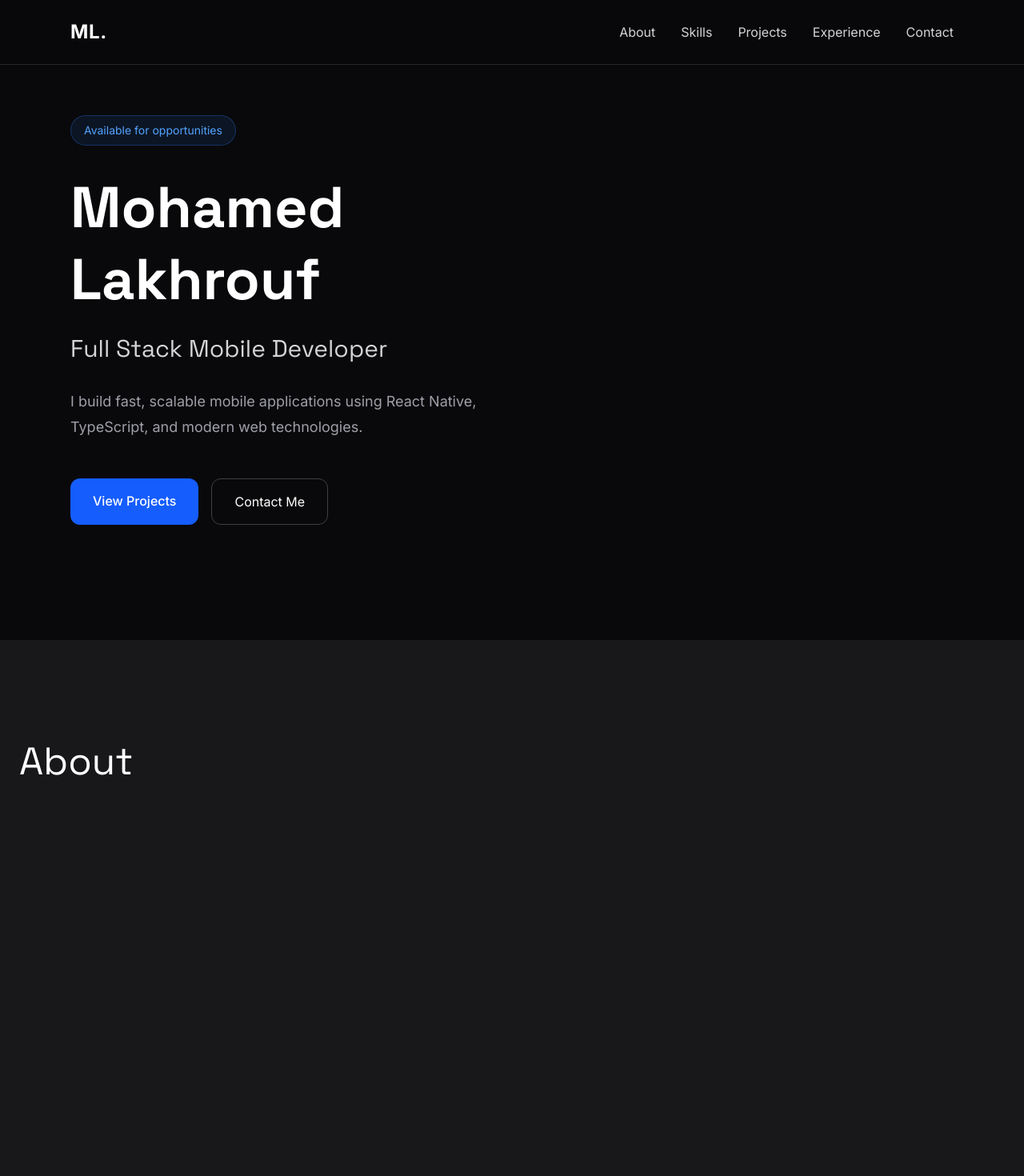
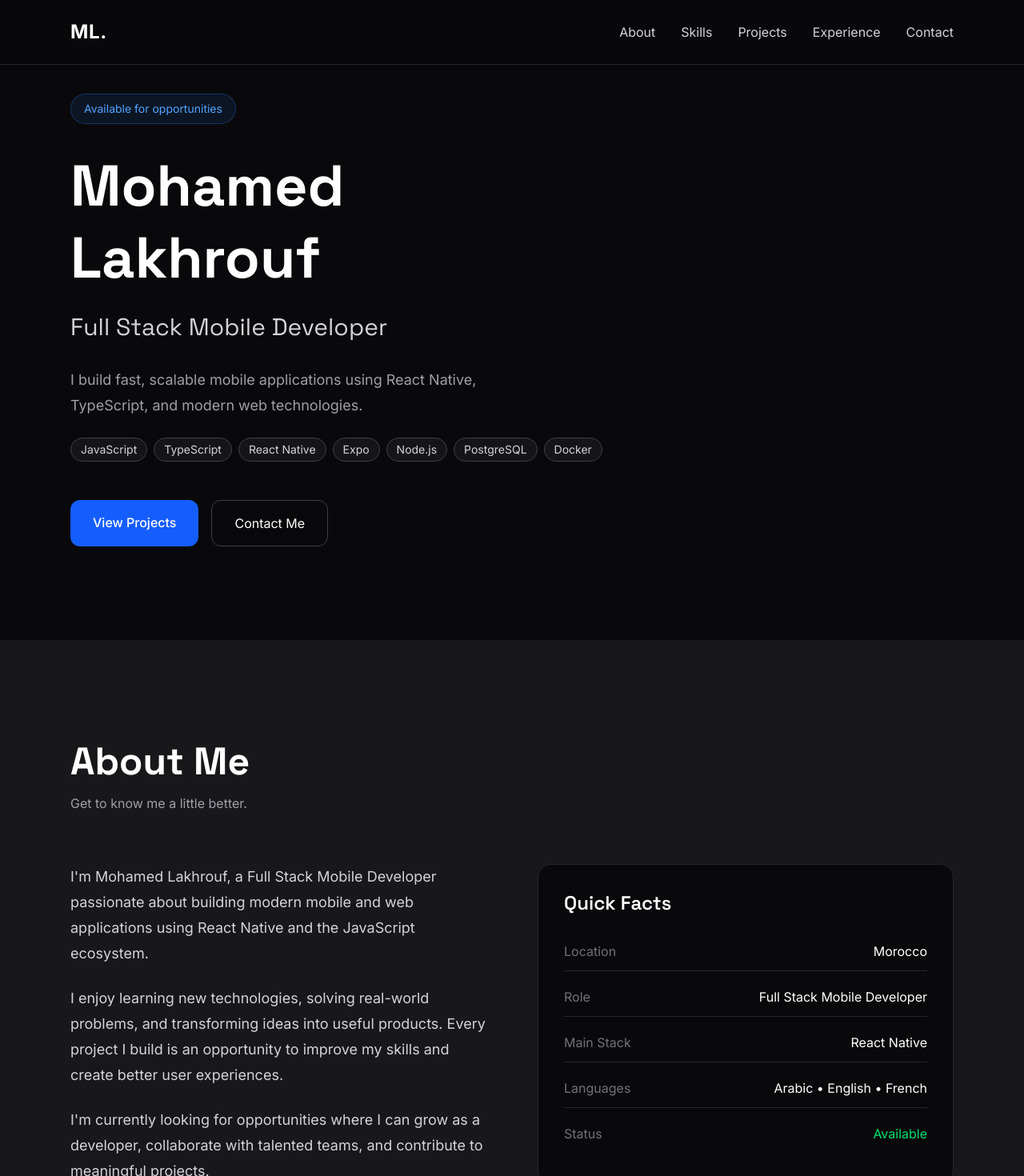
Before and after one commit to SUITSHIMED/portfolio-v2, a React (Vite) app: page / in a window 1280 px wide. Shown: the top 1470 px of the page at 80% size. Built offline with nearby package versions, Linux system fonts and the light colour scheme.

Commit message:
added about section

```diff
--- a/package.json
+++ b/package.json
@@ -13,6 +13,7 @@
     "@tailwindcss/vite": "^4.3.3",
     "react": "^19.2.7",
     "react-dom": "^19.2.7",
+    "slim": "^0.11.1",
     "tailwindcss": "^4.3.3"
   },
   "devDependencies": {
--- /dev/null
+++ b/src/data/techStack.ts
@@ -0,0 +1,9 @@
+export const techStack = [
+  "JavaScript",
+  "TypeScript",
+  "React Native",
+  "Expo",
+  "Node.js",
+  "PostgreSQL",
+  "Docker",
+];
--- a/src/sections/About/About.tsx
+++ b/src/sections/About/About.tsx
@@ -1,12 +1,87 @@
+import Container from "@/components/ui/Container";
+
 function About() {
   return (
     <section
       id="about"
-      className="min-h-screen bg-zinc-900 px-6 py-32"
+      className="bg-zinc-900 py-32"
     >
-      <h2 className="text-5xl font-heading">
-        About
-      </h2>
+      <Container>
+
+        <div className="mb-16">
+          <h2 className="text-5xl font-bold">About Me</h2>
+          <p className="mt-4 max-w-xl text-zinc-400">
+            Get to know me a little better.
+          </p>
+        </div>
+
+        <div className="grid gap-16 lg:grid-cols-2">
+
+          <div className="space-y-6 text-lg leading-8 text-zinc-300">
+
+            <p>
+              I'm Mohamed Lakhrouf, a Full Stack Mobile Developer passionate
+              about building modern mobile and web applications using
+              React Native and the JavaScript ecosystem.
+            </p>
+
+            <p>
+              I enjoy learning new technologies, solving real-world problems,
+              and transforming ideas into useful products. Every project I
+              build is an opportunity to improve my skills and create better
+              user experiences.
+            </p>
+
+            <p>
+              I'm currently looking for opportunities where I can grow as a
+              developer, collaborate with talented teams, and contribute to
+              meaningful projects.
+            </p>
+
+          </div>
+
+          <div className="rounded-2xl border border-zinc-800 bg-zinc-950 p-8">
+
+            <h3 className="mb-8 text-2xl font-semibold">
+              Quick Facts
+            </h3>
+
+            <div className="space-y-5">
+
+              <div className="flex justify-between border-b border-zinc-800 pb-3">
+                <span className="text-zinc-500">Location</span>
+                <span>Morocco</span>
+              </div>
+
+              <div className="flex justify-between border-b border-zinc-800 pb-3">
+                <span className="text-zinc-500">Role</span>
+                <span>Full Stack Mobile Developer</span>
+              </div>
+
+              <div className="flex justify-between border-b border-zinc-800 pb-3">
+                <span className="text-zinc-500">Main Stack</span>
+                <span>React Native</span>
+              </div>
+
+              <div className="flex justify-between border-b border-zinc-800 pb-3">
+                <span className="text-zinc-500">Languages</span>
+                <span>Arabic • English • French</span>
+              </div>
+
+              <div className="flex justify-between">
+                <span className="text-zinc-500">Status</span>
+                <span className="text-green-400">
+                  Available
+                </span>
+              </div>
+
+            </div>
+
+          </div>
+
+        </div>
+
+      </Container>
     </section>
   );
 }
--- a/src/sections/Hero/Hero.tsx
+++ b/src/sections/Hero/Hero.tsx
@@ -1,12 +1,15 @@
 import Container from "@/components/ui/Container";
+import { techStack } from "@/data/techStack";
+
+
 function Hero() {
   return (
     <section
       id="hero"
-  className="flex min-h-screen items-center bg-zinc-950"
+      className="relative flex min-h-screen items-center overflow-hidden bg-zinc-950"
     >
+
       <Container>
-
         <span className="inline-block rounded-full border border-blue-500/30 bg-blue-500/10 px-4 py-2 text-sm text-blue-400">
           Available for opportunities
         </span>
@@ -26,8 +29,18 @@ function Hero() {
           TypeScript, and modern web technologies.
         </p>
 
+        <div className="mt-6 flex flex-wrap gap-2">
+          {techStack.map((tech) => (
+            <span
+              key={tech}
+              className="rounded-full border border-zinc-700 bg-zinc-900/80 px-3 py-1 text-sm text-zinc-300"
+            >
+              {tech}
+            </span>
+          ))}
+        </div>
+
         <div className="mt-12 flex flex-wrap gap-4">
-
           <a
             href="#projects"
             className="rounded-xl bg-blue-600 px-7 py-4 font-medium transition hover:bg-blue-500"
@@ -41,9 +54,7 @@ function Hero() {
           >
             Contact Me
           </a>
-
         </div>
-
       </Container>
     </section>
   );
```
Also changed, not shown: 1 other file (tests, documents, lock files or other folders). Lines whose indentation alone changed are shown as unchanged.
